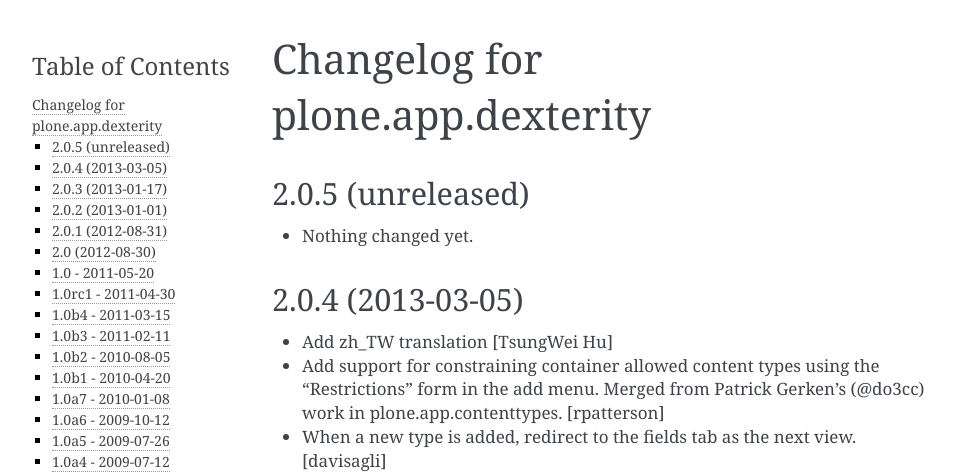
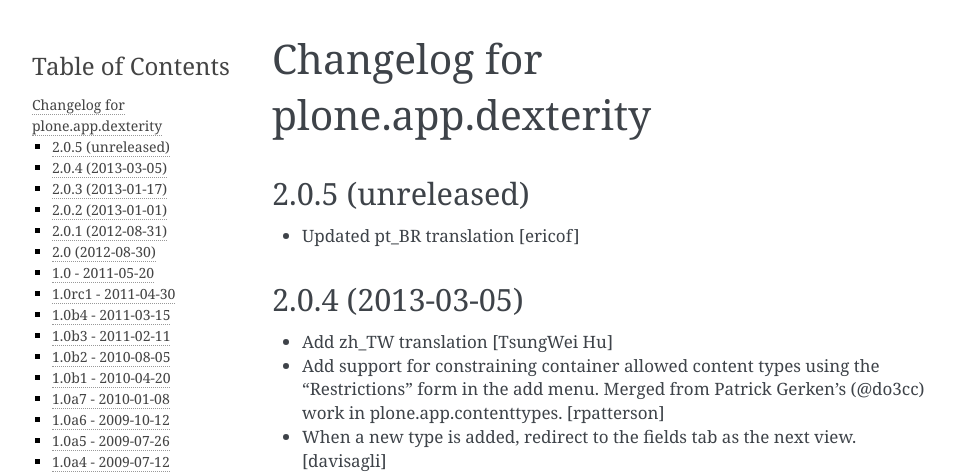
Before and after one commit to plone/plone.app.dexterity, a Sphinx documentation site: the page built from docs/HISTORY.txt, in a window 1280 px wide and 900 px high. Shown: the top 474 px of the window, without its empty margins (148-1105 px from the left). Built offline with Sphinx 7.4.7, drawn with Linux system fonts in a browser that asks for light colours.

Commit message:
Update Changelog

```diff
--- a/docs/HISTORY.txt
+++ b/docs/HISTORY.txt
@@ -4,7 +4,7 @@
 2.0.5 (unreleased)
 ------------------
 
-- Nothing changed yet.
+- Updated pt_BR translation [ericof]
 
 
 2.0.4 (2013-03-05)
```
